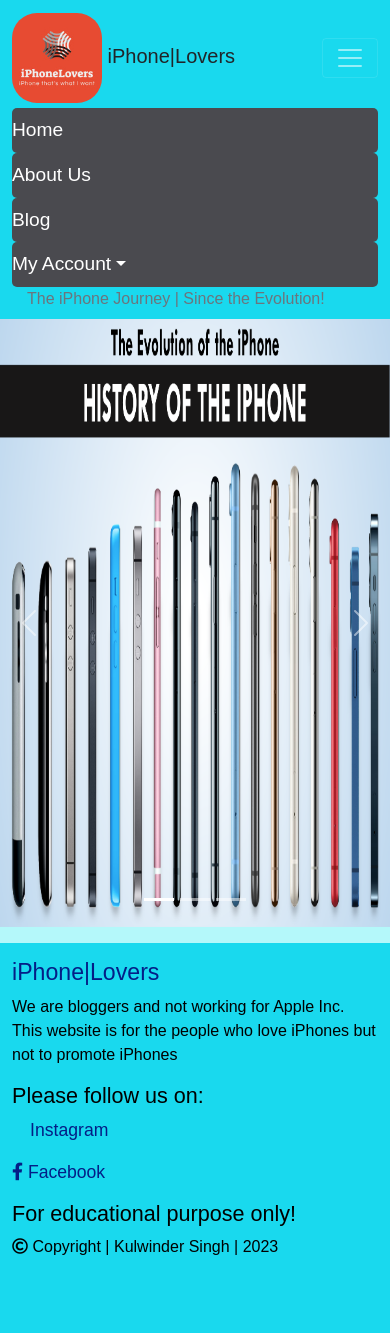
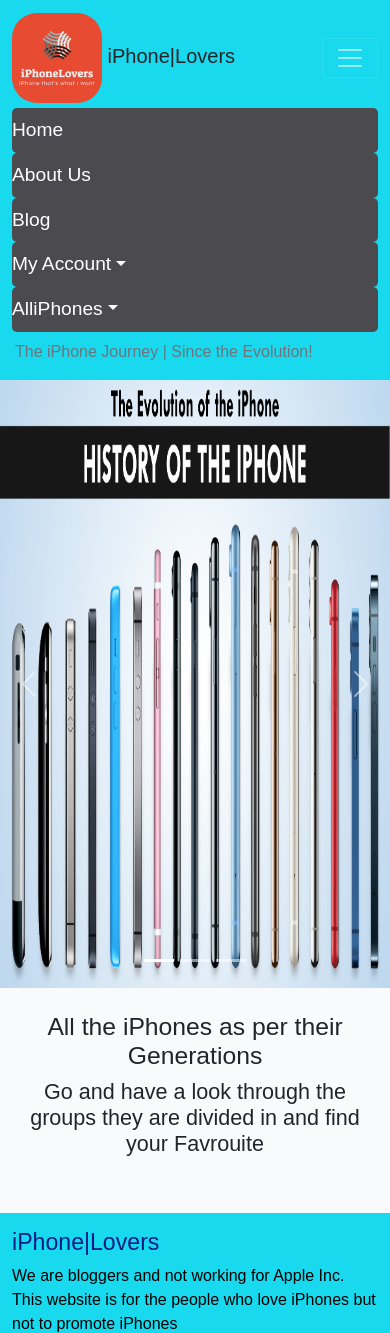
Before and after one commit to Mr-KulwinderSingh/IphoneLoversBlog, a Django app: page / in a window 390 px wide, after a click that opens the changed part. Shown: the top 1333 px of the page. Before the commit the page ends 1255 px from the top, so only its background shows below. Run offline with Django 3.2, Linux system fonts and the light colour scheme; data that the repository does not hold is empty; some web fonts are replaced.

Commit message:
add the views for the smartphone, render it and establish the correspondence between the tempates, views, admin and urls

```diff
--- a/iphoneblog/urls.py
+++ b/iphoneblog/urls.py
@@ -21,5 +21,9 @@ urlpatterns = [
     path(
         'delete_post/<slug:slug>',
         views.DeletePost.as_view(), name="delete-post"),
-
+    path(
+        "smartphones_post/<str:sma>",
+        views.smartphones_view,
+        name="smartphones-post",
+    ),
 ]
--- a/iphoneblog/views.py
+++ b/iphoneblog/views.py
@@ -212,3 +212,26 @@ class User(LoginRequiredMixin, generic.ListView):
 
     model = Post
     template_name = "user_page.html"
+
+
+def smartphones_view(request, sma):
+    """
+    Render the posts for selected smartphones
+    """
+    smartphones_post = Post.objects.filter(
+        smartphones__title__contains=sma, status=1
+    )
+    return render(
+        request,
+        "smartphones_post.html",
+        {"sma": sma.title(), "smartphones_post": smartphones_post},
+    )
+
+
+def smartphones_list(request):
+    """Return a list of smartphones for the dropdown in the navbar"""
+    smartphones_list = Smartphone.objects.all()
+    context = {
+        "smartphones_list": smartphones_list,
+    }
+    return context
--- a/templates/base.html
+++ b/templates/base.html
@@ -70,6 +70,24 @@
                             aria-label="Go to the user page"><i class="fa-solid fa-user"></i> {{ user.username }}</a>
                     </li>
                     {% endif %}
+                    <li class="nav-item dropdown">
+                        <a class="nav-link active dropdown-toggle" href="#" role="button" id="navbarDropdown"
+                            data-bs-toggle="dropdown" aria-expanded="false">AlliPhones</a>
+                        <ul class="dropdown-menu" aria-labelledby="navbarDropdown">
+                            <li><a class="dropdown-item" href="{% url 'home' %}#smartphones">Select your Favrouite</a></li>
+                            <li>
+                                <hr class="dropdown-divider">
+                            </li>
+                            {% for smartphone in smartphones_list %}
+                            <li><a class="dropdown-item" href="{% url 'smartphones-post' smartphone.title %}"
+                                    aria-label="Go to the each smartphone page">{{ smartphone.title }}</a></li>
+                            {% endfor %}
+                        </ul>
+                    </li>
+                </ul>
+
+            </div>
+        </div>
                 </ul>
                 <span class="navbar-text text-muted a-tag">
                     The iPhone Journey | Since the Evolution!
--- a/templates/index.html
+++ b/templates/index.html
@@ -46,57 +46,39 @@
         </button>
       </div>
 </section>
-<div class="container-fluid home-pg">
-    <div class="row">
-        <!-- Blog Entries Column -->
-        <div class="col-12 mt-3 left">
-            <div class="row">
-                {% for post in post_list %}
-                <div class="col-md-4">
-                    <div class="card-body">
-                        <div class="image-container">
-                    <div class="card" style="width: 18rem;">
-                        {% if "placeholder" in post.featured_image.url %}
-
-                        {% else %}
-                        <img class="card-img-top" src="{{ post.featured_image.url }}" alt="featured_image">
-                        <div class="card-body">
-                          <h4 class="card-title">{{ post.title }}</h5>
-                          <p class="card-text">One of the most selling iPhone in the iPhone series up to now.</p>
-                          <a href="{% url 'post_detail' post.slug %}" class="btn btn-primary">Click for Details..</a>
-                          {% endif %}
-                        </div>
-                      </div>
-                                <p class="card-text">{{ post.excerpt }}</p>
-                            <hr />
-                            <p class="card-text text-muted h6">{{ post.created_on }}
-                                <i class="far fa-heart"></i>{{ post.number_of_likes }}
-                            </p>
+<section class="bg-body-tertiary p-3 text-dark bg-opacity-10" id="destination">
+  <div class="container">
+      <div class="row d-flex flex-wrap">
+          <div class="col-md-12">
+              <h2 class="text-center mt-2"><span>All the iPhones as per their Generations</span></h2>
+              <h4 class="text-center mb-4">Go and have a look through the groups they are divided in and find your Favrouite</h4>
           </div>
       </div>
   </div>
-                {% if forloop.counter|divisibleby:3 %}
+  <div class=" container">
+      <div class="row">
+          <div class="col-12 mt-3 left">
+              <div class="row">
+                  {% for smartphone in smartphone_list %}
+                  <div class="col-lg-4 col-md-6 mb-5">
+                      <div class="card h-100 text-center text-dark">
+                          <a href="{% url 'smartphones-post' smartphone.title %}"
+                              aria-label="Go to the smartphone post page">
+                              <div class="card-header">
+                                  <h4>{{ smartphone.title}}</h4>
                               </div>
-            <div class="row">
-                {% endif %}
-                {% endfor %}
-
+                              <img src="{{ smartphone.smartphone_image.url }}" class="card-img"
+                                  alt=" {{ smartphone.title }} Image">
+                          </a>
+                          <div class="card-footer text-muted">
+                              {{ smartphone.excerpt }}
                           </div>
                       </div>
                   </div>
-    {% if is_paginated %}
-    <nav aria-label="Page navigation">
-        <ul class="pagination justify-content-center">
-            {% if page_obj.has_previous %}
-            <li><a href="?page={{ page_obj.previous_page_number }}" class="page-link">&laquo; PREV </a></li>
-            {% endif %}
-            {% if page_obj.has_next %}
-            <li><a href="?page={{ page_obj.next_page_number }}" class="page-link"> NEXT &raquo;</a></li>
-
-            {% endif %}
-        </ul>
-    </nav>
-    {% endif %}
+                  {% endfor %}
               </div>
-
+          </div>
+      </div>
+  </div>
+</section>
 {% endblock %}
```
Also changed, not shown: iphoneblog/admin.py (+11 -1 lines), templates/smartphones.html (renamed from templates/alliphones.html, +9 -9 lines), templates/smartphones_post.html (added, +90 -0 lines), templates/alliphones_post.html (deleted). Lines whose indentation alone changed are shown as unchanged.
